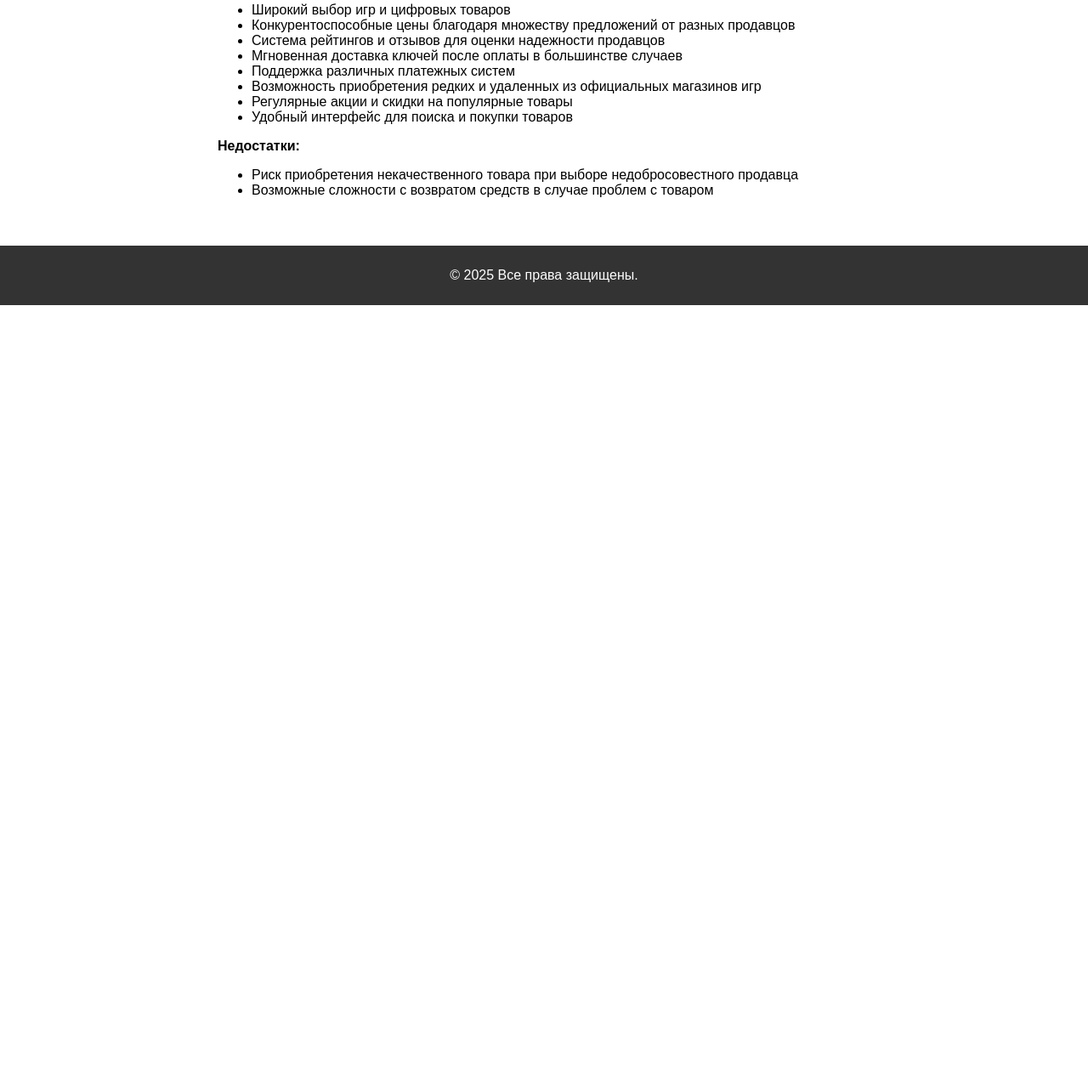
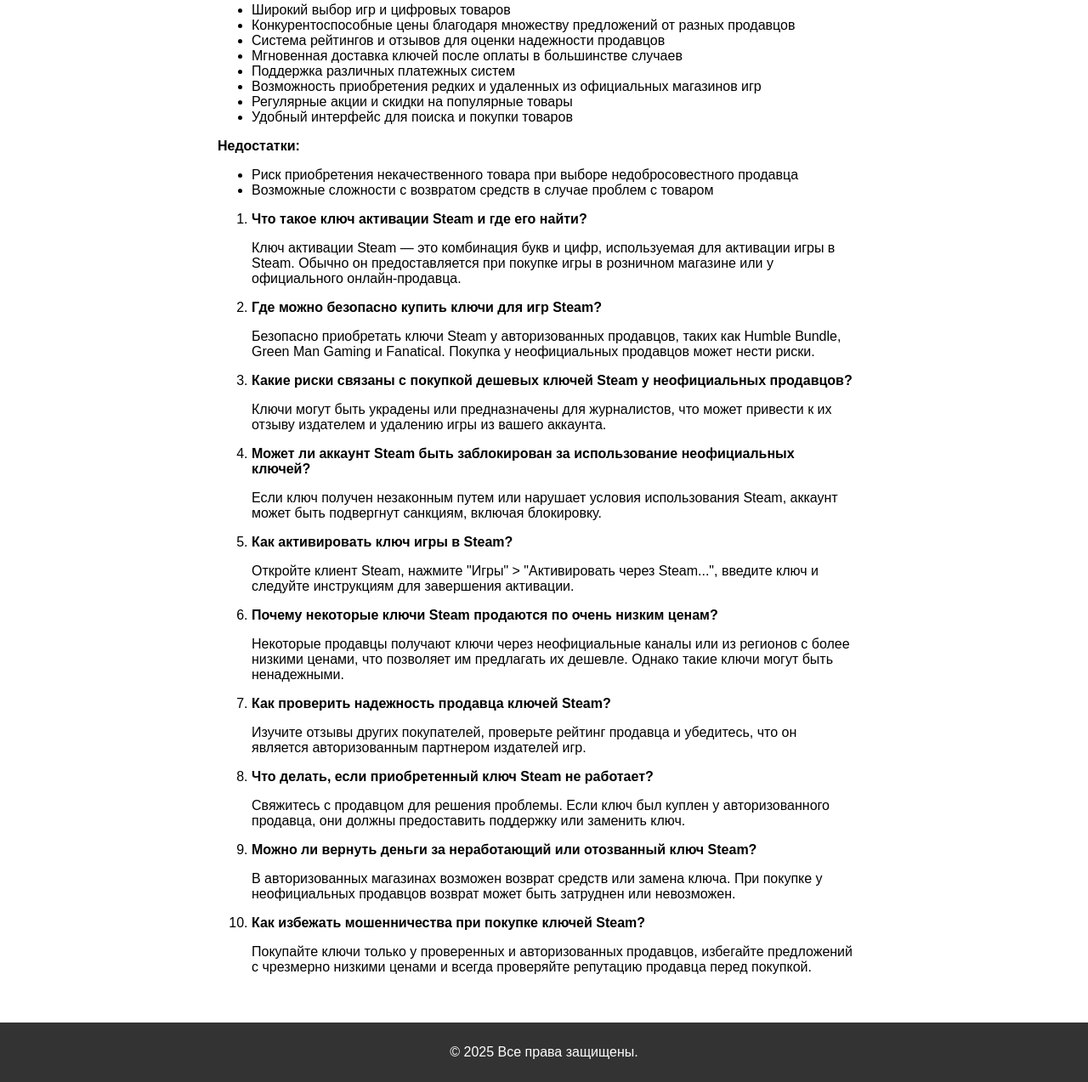
Before and after one commit to Mak8im/steam-keys, a plain HTML site: page index.html in a window 1280 px wide. Shown: the part 8076-9349 px from the top of the page at 85% size. Before the commit the page ends 8435 px from the top, so only its background shows below. Drawn offline with Linux system fonts and the light colour scheme.

Commit message:
Update index.html

```diff
--- a/index.html
+++ b/index.html
@@ -371,6 +371,48 @@
 <li>Риск приобретения некачественного товара при выборе недобросовестного продавца</li>
 <li>Возможные сложности с возвратом средств в случае проблем с товаром</li>
 </ul>
+            <ol>
+<li>
+<p><strong>Что такое ключ активации Steam и где его найти?</strong></p>
+<p>Ключ активации Steam &mdash; это комбинация букв и цифр, используемая для активации игры в Steam. Обычно он предоставляется при покупке игры в розничном магазине или у официального онлайн-продавца.&nbsp;</p>
+</li>
+<li>
+<p><strong>Где можно безопасно купить ключи для игр Steam?</strong></p>
+<p>Безопасно приобретать ключи Steam у авторизованных продавцов, таких как Humble Bundle, Green Man Gaming и Fanatical. Покупка у неофициальных продавцов может нести риски.&nbsp;</p>
+</li>
+<li>
+<p><strong>Какие риски связаны с покупкой дешевых ключей Steam у неофициальных продавцов?</strong></p>
+<p>Ключи могут быть украдены или предназначены для журналистов, что может привести к их отзыву издателем и удалению игры из вашего аккаунта.&nbsp;</p>
+</li>
+<li>
+<p><strong>Может ли аккаунт Steam быть заблокирован за использование неофициальных ключей?</strong></p>
+<p>Если ключ получен незаконным путем или нарушает условия использования Steam, аккаунт может быть подвергнут санкциям, включая блокировку.&nbsp;</p>
+</li>
+<li>
+<p><strong>Как активировать ключ игры в Steam?</strong></p>
+<p>Откройте клиент Steam, нажмите "Игры" &gt; "Активировать через Steam...", введите ключ и следуйте инструкциям для завершения активации.&nbsp;</p>
+</li>
+<li>
+<p><strong>Почему некоторые ключи Steam продаются по очень низким ценам?</strong></p>
+<p>Некоторые продавцы получают ключи через неофициальные каналы или из регионов с более низкими ценами, что позволяет им предлагать их дешевле. Однако такие ключи могут быть ненадежными.&nbsp;</p>
+</li>
+<li>
+<p><strong>Как проверить надежность продавца ключей Steam?</strong></p>
+<p>Изучите отзывы других покупателей, проверьте рейтинг продавца и убедитесь, что он является авторизованным партнером издателей игр.&nbsp;</p>
+</li>
+<li>
+<p><strong>Что делать, если приобретенный ключ Steam не работает?</strong></p>
+<p>Свяжитесь с продавцом для решения проблемы. Если ключ был куплен у авторизованного продавца, они должны предоставить поддержку или заменить ключ.</p>
+</li>
+<li>
+<p><strong>Можно ли вернуть деньги за неработающий или отозванный ключ Steam?</strong></p>
+<p>В авторизованных магазинах возможен возврат средств или замена ключа. При покупке у неофициальных продавцов возврат может быть затруднен или невозможен.&nbsp;</p>
+</li>
+<li>
+<p><strong>Как избежать мошенничества при покупке ключей Steam?</strong></p>
+<p>Покупайте ключи только у проверенных и авторизованных продавцов, избегайте предложений с чрезмерно низкими ценами и всегда проверяйте репутацию продавца перед покупкой.&nbsp;</p>
+</li>
+</ol>
         </div>
     </div>
     <footer>
```
